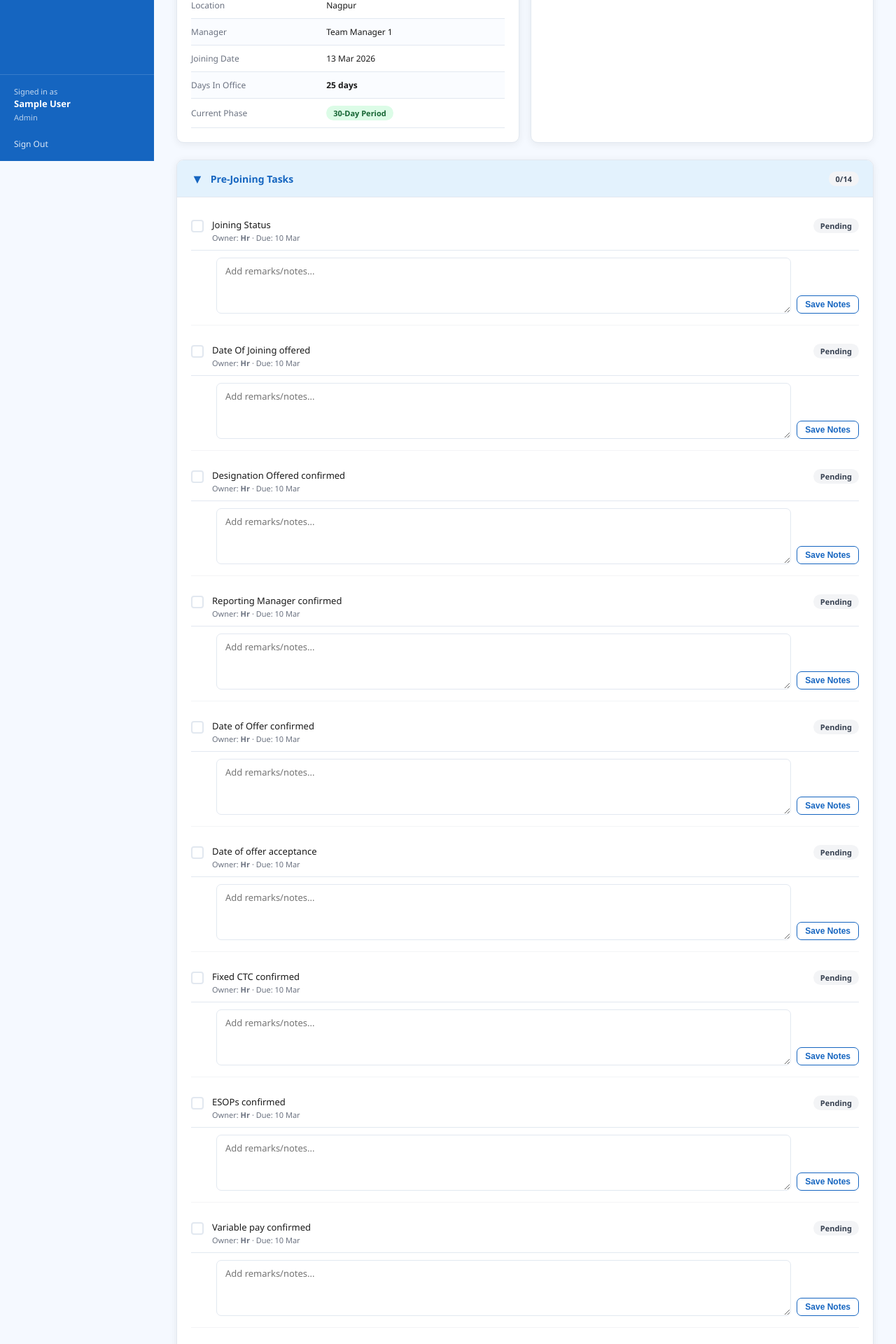
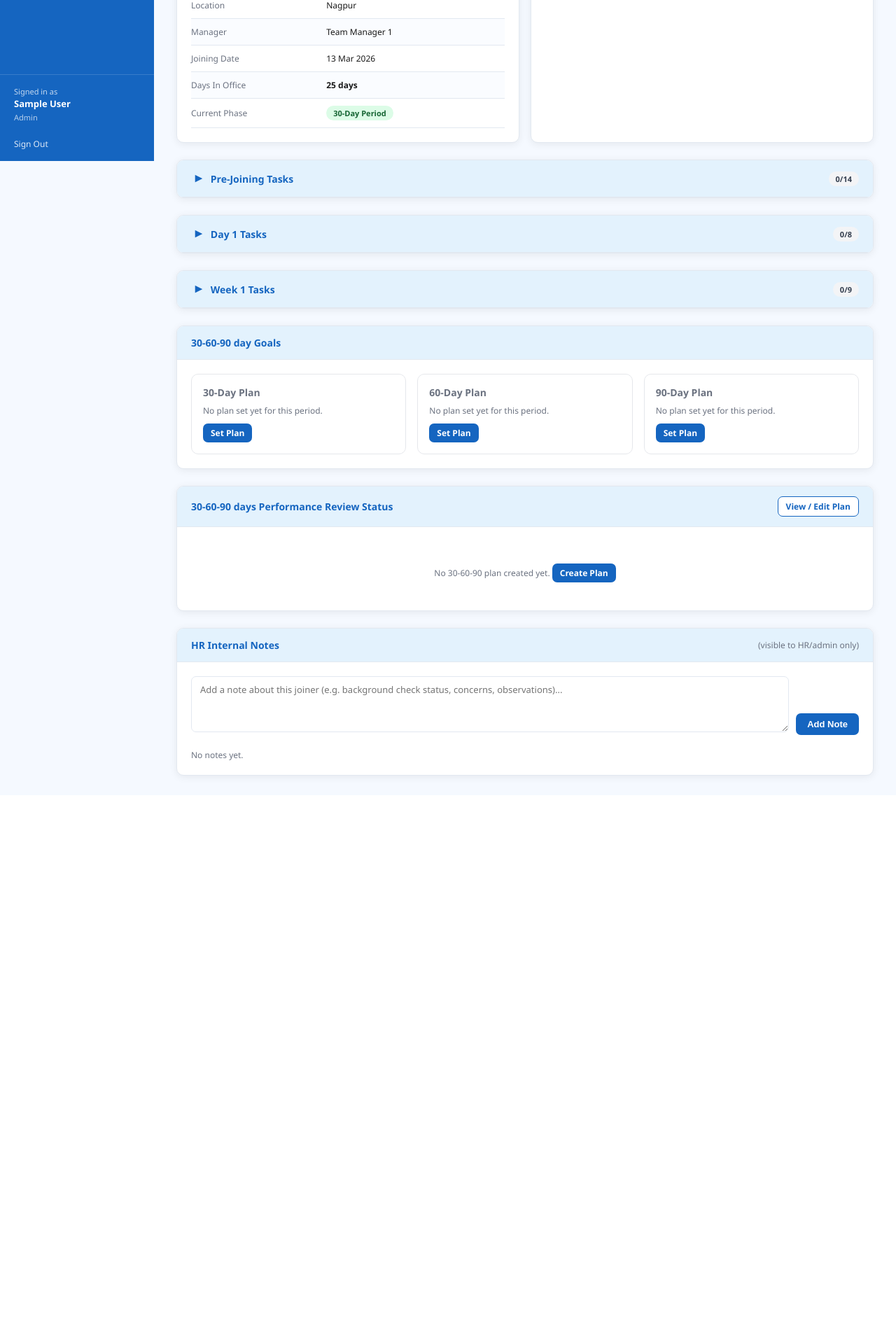
Before and after one commit to rumanizore-star/habuild-onboarding, a Flask app: page /joiner/1 in a window 1280 px wide. Shown: the part 570-2490 px from the top of the page at 70% size. After the commit the page ends 1686 px from the top, so only its background shows below. Run offline with Flask 3, Linux system fonts and the light colour scheme; the visitor is signed in with stand-in values (Sample User, id 1); data comes from the database, SQL or seed files in the repository; data that the repository does not hold is empty.

Commit message:
Set Pre-Joining, Day 1, Week 1 sections to start collapsed
Change initial state of collapsible sections:
- Pre-Joining, Day 1, Week 1 start in COLLAPSED state
- Day 30, 60, 90 remain always EXPANDED
- When user expands a section, it stays expanded until manually collapsed
- Toggle icon starts rotated (►) and rotates down (▼) when expanded
- State persists across page reloads via localStorage
- Other non-collapsible sections unaffected

Co-Authored-By: Claude Haiku 4.5 <noreply@anthropic.com>

```diff
--- a/templates/joiner_detail.html
+++ b/templates/joiner_detail.html
@@ -118,14 +118,14 @@
   <div class="card task-section">
     <div class="card-header task-section-header" data-section="{{ cat }}" style="display:flex;justify-content:space-between;align-items:center;cursor:{% if is_collapsible %}pointer{% else %}default{% endif %};" {% if is_collapsible %}onclick="toggleSection(this)"{% endif %}>
       <div style="display:flex;align-items:center;gap:10px;flex:1;">
-        {% if is_collapsible %}<span class="toggle-icon" style="font-size:18px;transition:transform 0.3s;">▼</span>{% endif %}
+        {% if is_collapsible %}<span class="toggle-icon" style="font-size:18px;transition:transform 0.3s;transform:rotate(-90deg);">▼</span>{% endif %}
         <span>{{ cat_labels[cat] }} Tasks</span>
       </div>
       <span class="badge {% if cat_done == cat_tasks|length %}badge-green{% elif cat_done > 0 %}badge-amber{% else %}badge-grey{% endif %}">
         {{ cat_done }}/{{ cat_tasks|length }}
       </span>
     </div>
-    <div class="card-body task-section-body" data-section="{{ cat }}">
+    <div class="card-body task-section-body" data-section="{{ cat }}" {% if is_collapsible %}style="display:none;"{% endif %}>
       {% for task in cat_tasks %}
       <div style="margin-bottom:16px;padding-bottom:16px;border-bottom:1px solid #f3f4f6;">
         <div class="task-item">
@@ -319,7 +319,8 @@ document.addEventListener('DOMContentLoaded', function() {
     const body = document.querySelector(`[data-section="${sectionName}"].task-section-body`);
 
     if (header && body) {
-      const savedState = localStorage.getItem(`section_${sectionName}`) || 'expanded';
+      // Default to 'collapsed' if no saved state exists (first visit)
+      const savedState = localStorage.getItem(`section_${sectionName}`) || 'collapsed';
       const toggleIcon = header.querySelector('.toggle-icon');
 
       if (savedState === 'collapsed') {
```
